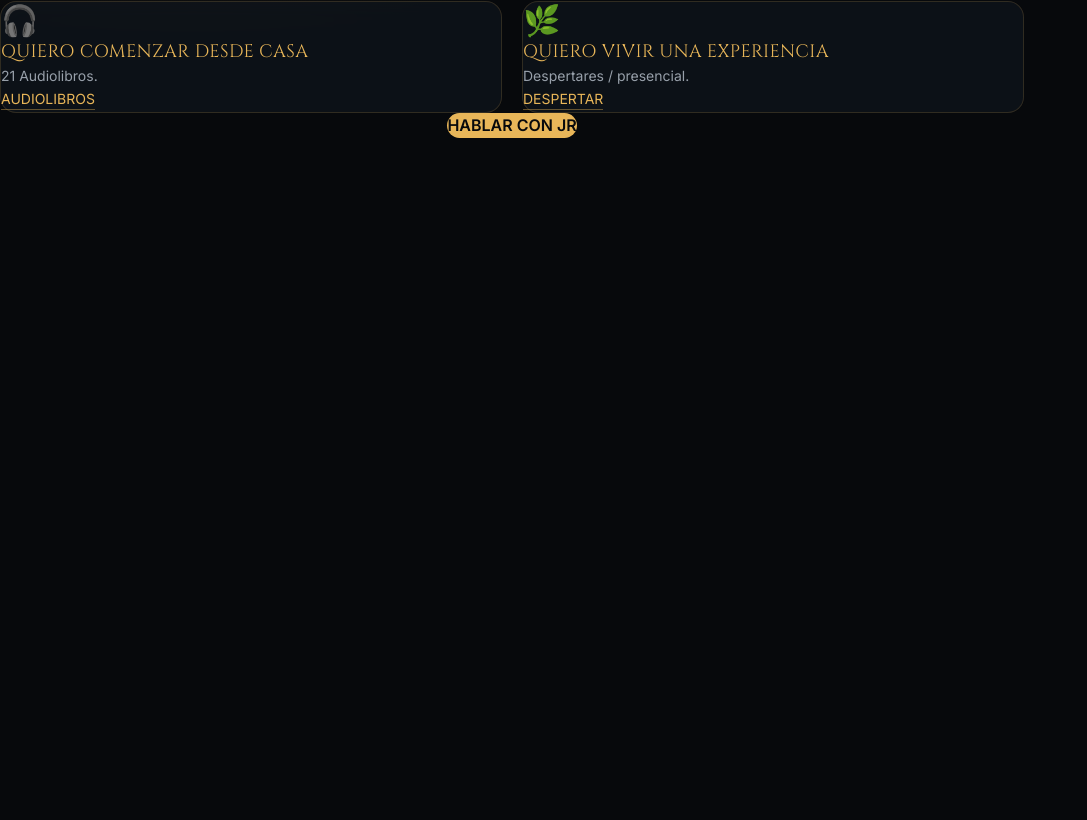
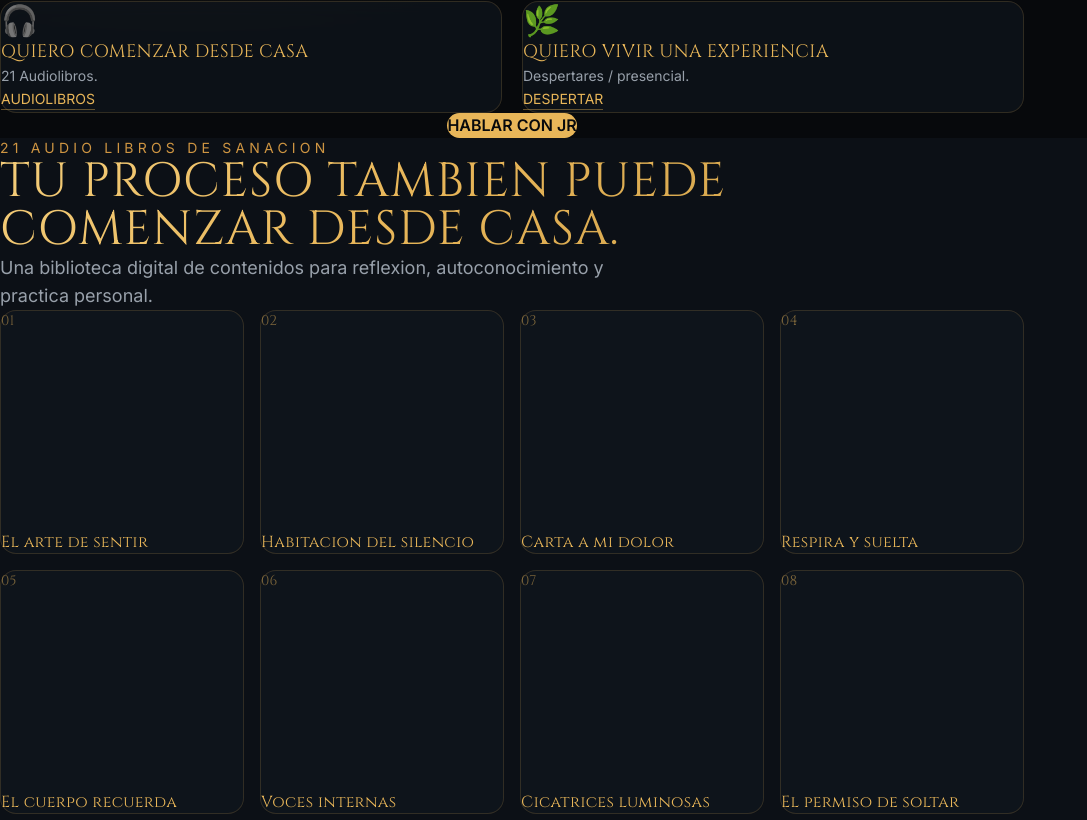
Before and after one commit to paulo1403/terapiadelcaos, a React (Vite) app: page / in a window 1280 px wide. Shown: the part 1640-2460 px from the top of the page, without its empty margins (0-1087 px from the left). Before the commit the page ends 1778 px from the top, so only its background shows below. Built offline with nearby package versions, Linux system fonts and the light colour scheme.

Commit message:
feat: Fase 3 - 21 Audiolibros con biblioteca digital y CTA Hotmart

```diff
--- a/src/App.tsx
+++ b/src/App.tsx
@@ -3,6 +3,7 @@ import { Hero } from './components/Hero'
 import { Terapia } from './components/Terapia'
 import { WakeUp } from './components/WakeUp'
 import { Captacion } from './components/Captacion'
+import { Audiolibros } from './components/Audiolibros'
 import './App.css'
 
 export default function App() {
@@ -14,6 +15,7 @@ export default function App() {
         <Terapia />
         <WakeUp />
         <Captacion />
+        <Audiolibros />
       </main>
     </>
   )
--- /dev/null
+++ b/src/components/Audiolibros.tsx
@@ -0,0 +1,47 @@
+import { HOTMART } from '../content/site'
+
+const TITULOS = [
+  'El arte de sentir', 'Habitacion del silencio', 'Carta a mi dolor', 'Respira y suelta',
+  'El cuerpo recuerda', 'Voces internas', 'Cicatrices luminosas', 'El permiso de soltar',
+  'Donde nace la calma', 'Dialogo con el miedo', 'El peso de los "deberia"', 'Sanar sin prisa',
+  'Raices y alas', 'La noche que ensena', 'Cuidar al nino interior', 'Fronteras sagradas',
+  'Abrazar la incertidumbre', 'El lenguaje de las lagrimas', 'Vuelvo a mi', 'Despertar cotidiano',
+  'El caos fecundo',
+]
+
+export function Audiolibros() {
+  return (
+    <section id="audiolibros" className="py-24 px-5 bg-ink-2">
+      <div className="max-w-5xl mx-auto">
+        <p className="text-amber/80 text-sm tracking-[0.3em] mb-4">21 AUDIO LIBROS DE SANACION</p>
+        <h2 className="font-display text-3xl sm:text-5xl text-gold-gradient mb-4">TU PROCESO TAMBIEN PUEDE COMENZAR DESDE CASA.</h2>
+        <p className="text-muted max-w-2xl text-lg mb-12">
+          Una biblioteca digital de contenidos para reflexion, autoconocimiento y practica personal.
+        </p>
+
+        <div className="grid gap-4 grid-cols-2 sm:grid-cols-3 lg:grid-cols-4">
+          {TITULOS.map((t, i) => (
+            <article
+              key={t}
+              className="glass rounded-2xl p-5 aspect-square flex flex-col justify-between hover:border-gold/40 transition-all hover:-translate-y-1"
+            >
+              <span className="text-gold/50 font-display text-sm">{String(i + 1).padStart(2, '0')}</span>
+              <h3 className="font-display text-base text-gold leading-snug">{t}</h3>
+            </article>
+          ))}
+        </div>
+
+        <div className="mt-12 text-center">
+          <a
+            href={HOTMART.audiobooks || '#'}
+            target="_blank"
+            rel="noreferrer"
+            className="inline-block px-8 py-3.5 rounded-full bg-gold text-ink font-semibold hover:bg-gold-bright transition-colors"
+          >
+            QUIERO LOS 21 AUDIOLIBROS
+          </a>
+        </div>
+      </div>
+    </section>
+  )
+}
```
